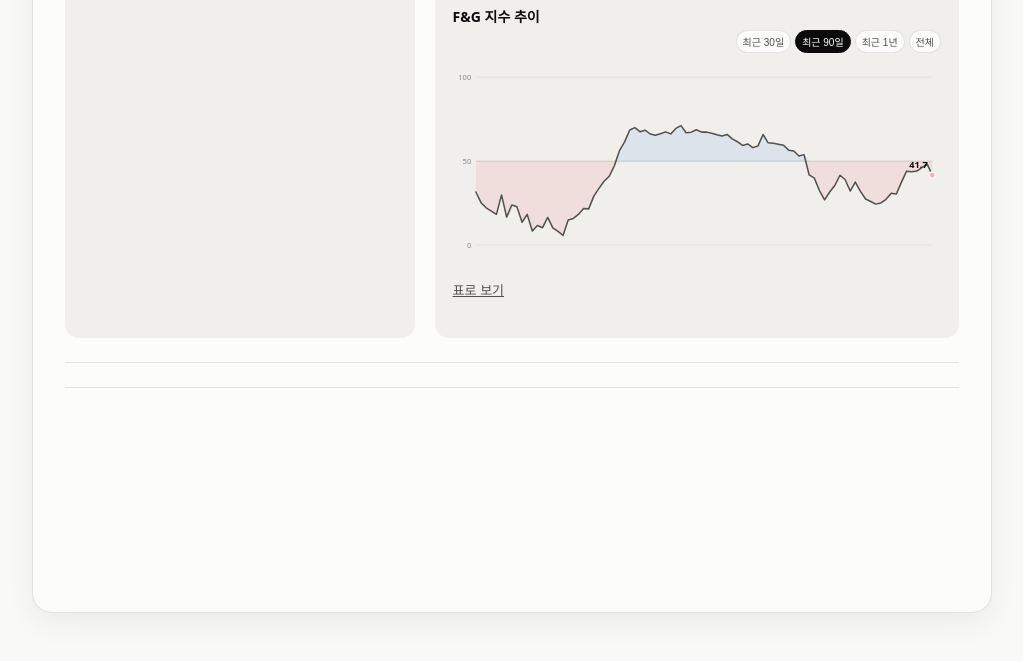
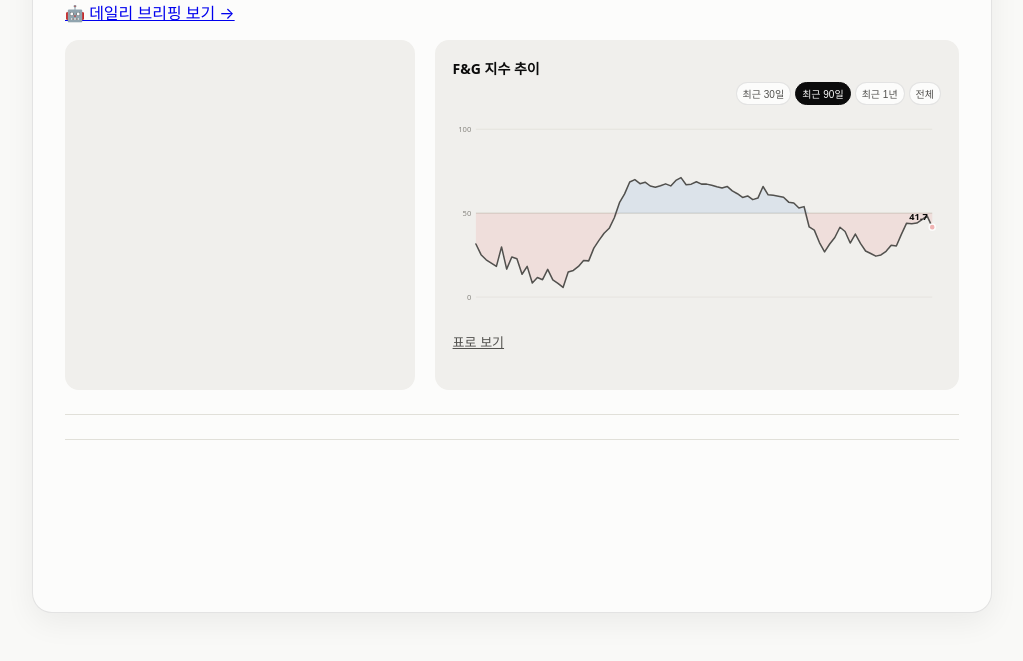
Before and after one commit to smartman98/fabot-trade-journal, a website: page public/index.html in a window 1280 px wide. Shown: the part 139-800 px from the top of the page, without its empty margins (128-1151 px from the left). Drawn offline with Linux system fonts and the light colour scheme; no server answers.

Commit message:
매매일지에서 데일리 브리핑 앱으로 가는 링크 추가

```diff
--- a/public/index.html
+++ b/public/index.html
@@ -9,6 +9,7 @@
 <body>
   <div class="app">
     <h1>매매 일지 (모의투자)</h1>
+    <p><a href="https://fabot-daily-briefing-agent.onrender.com/" target="_blank" rel="noopener">🤖 데일리 브리핑 보기 →</a></p>
 
     <section id="signal-section">
       <div class="signal-grid">
```
